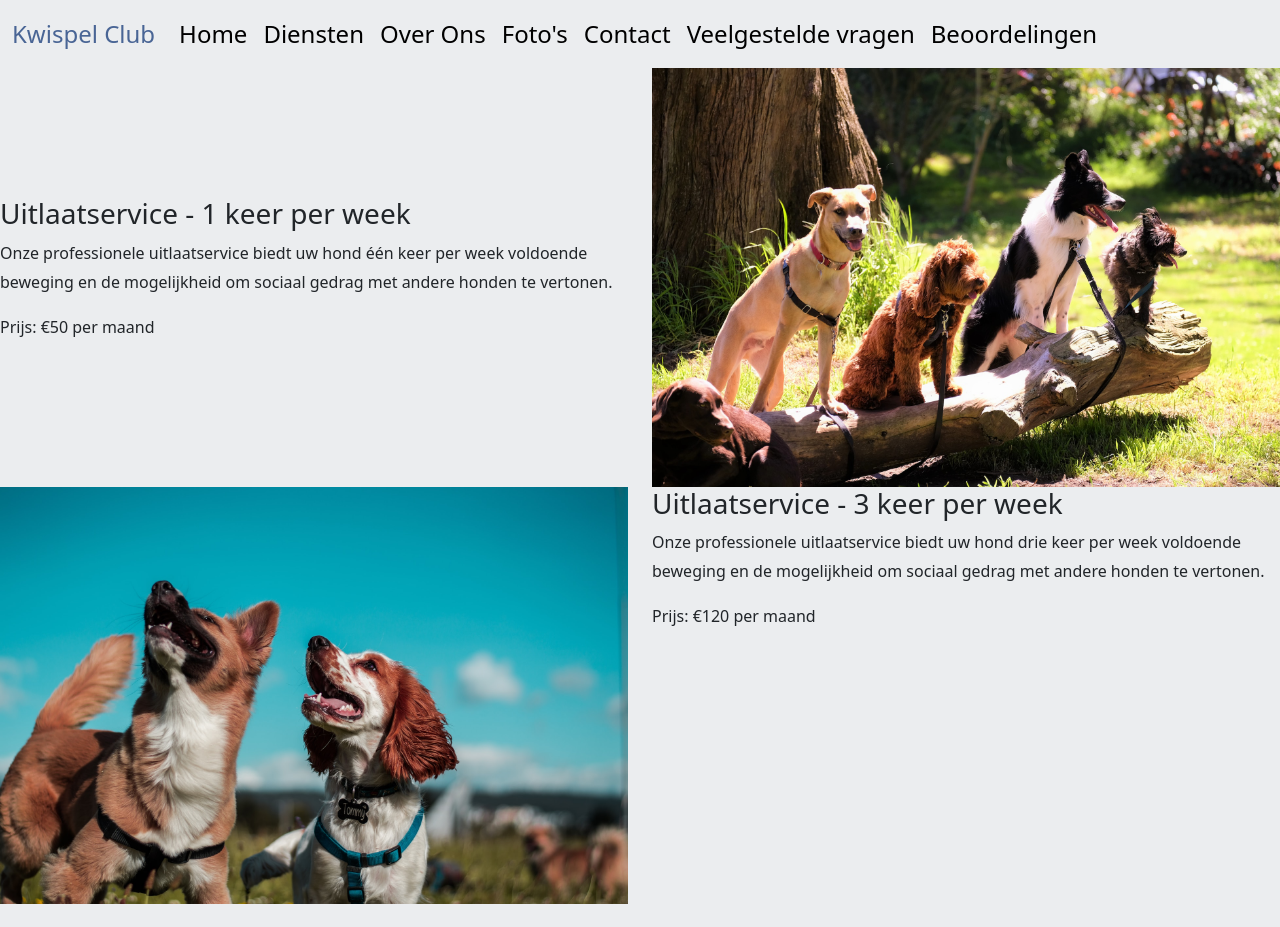
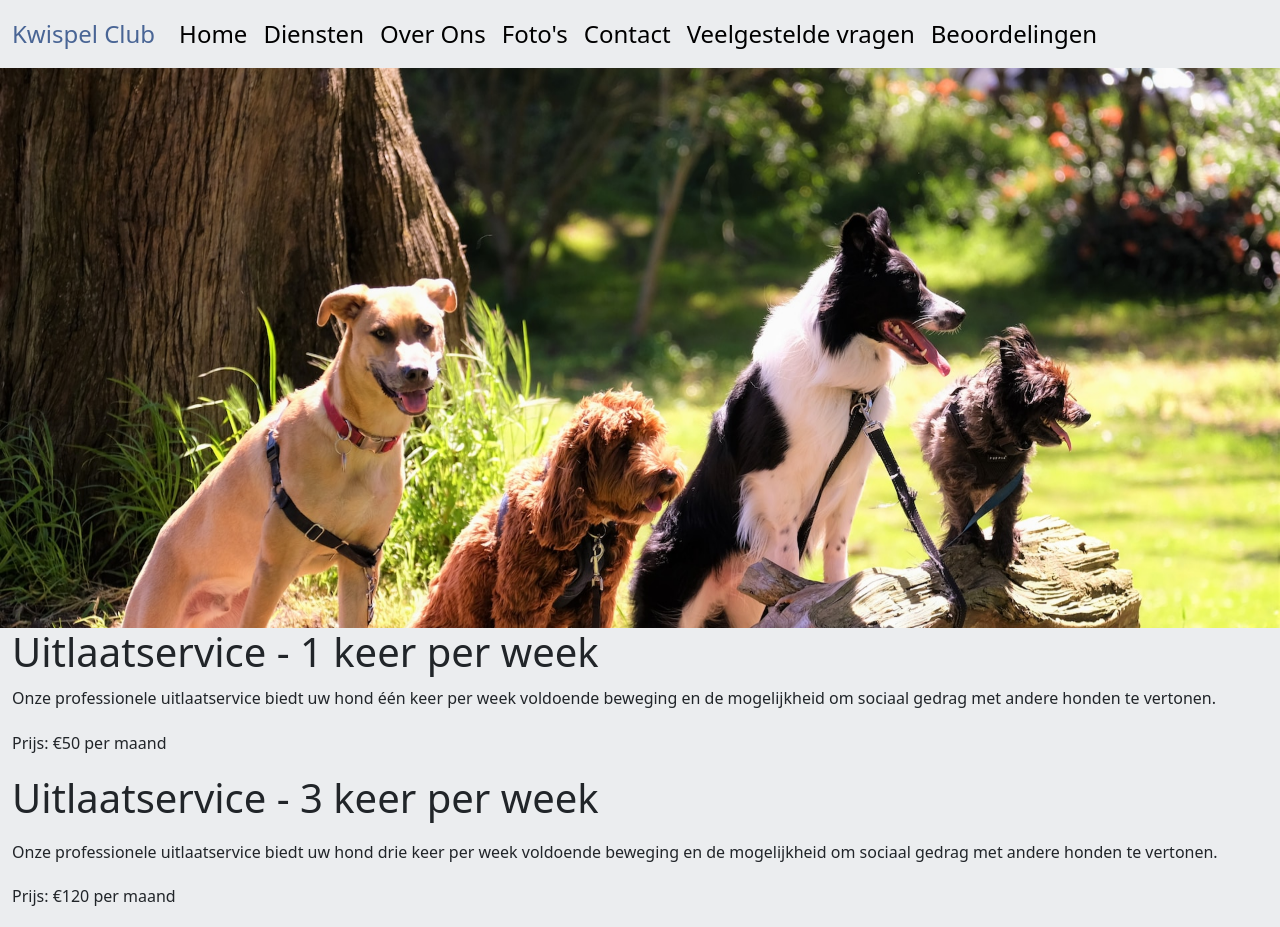
Before and after one commit to MarkDeveloper36/honden-uitlaat-service-Kwispelclub-, a plain HTML site: page pages/diensten.html in a window 1280 px wide. Before the commit the page ends 904 px from the top, so only its background shows below. Drawn offline with nearby package versions, Linux system fonts and the light colour scheme.

Commit message:
add background and scroll effect on 2th page

```diff
--- a/pages/diensten.html
+++ b/pages/diensten.html
@@ -8,7 +8,7 @@
   <link href="./../styles.css" rel="stylesheet">
 <body>
 
-      <nav class="navbar navbar-expand-lg sticky-top">
+  <nav class="navbar navbar-expand-lg sticky-top d-lg-block">
     <div class="container-fluid">
       <a class="navbar-brand" href="#">Kwispel Club</a>
       <button class="navbar-toggler" type="button" data-bs-toggle="collapse" data-bs-target="#navbarSupportedContent" aria-controls="navbarSupportedContent" aria-expanded="false" aria-label="Toggle navigation">
@@ -17,10 +17,10 @@
       <div class="collapse navbar-collapse" id="navbarSupportedContent">
         <ul class="navbar-nav me-auto mb-2 mb-lg-0">
           <li class="nav-item">
-                <a class="nav-link" href="./../index.html">Home</a>
+            <a class="nav-link" href="#">Home</a>
           </li>
           <li class="nav-item">
-                <a class="nav-link" href="#">Diensten</a>
+            <a class="nav-link" href="./pages/diensten.html">Diensten</a>
           </li>
           <li class="nav-item">
             <a class="nav-link" href="#">Over Ons</a>
@@ -43,34 +43,24 @@
   </nav>
 
 
-      <div class="container-fluid px-0">
+  <main class="container-fluid p-0">
+    <img id="background-diensten" class="img-fluid position-fixed" src="./../images/bruce-warrington-WSAOGHKEqFc-unsplash.jpg">
 
-        <div class="row align-items-center">
-          <div class="col-md-6">
-            <h3>Uitlaatservice - 1 keer per week</h3>
+    <div id="emptydiv"></div>
+
+    <div id="maindiensten" class="container-fluid">
+      <h1>Uitlaatservice - 1 keer per week</h1>
       <p>Onze professionele uitlaatservice biedt uw hond één keer per week voldoende beweging en de mogelijkheid om sociaal gedrag met andere honden te vertonen.</p>
       <p>Prijs: €50 per maand</p>
-          </div>
 
-          <div class="col-md-6">
-            <img class="img-fluid" src="./../images/bruce-warrington-WSAOGHKEqFc-unsplash.jpg">
-          </div>
-        </div>
-
-        <div class="row">
-          <div class="col-md-6">
-            <img class="img-fluid" src="./../images/camilo-fierro-z7rcwqCi77s-unsplash.jpg">
-          </div>
-
-          <div class="col-md-6">
-            <h3>Uitlaatservice - 3 keer per week</h3>
+      <h1 class="mb-3">Uitlaatservice - 3 keer per week</h1>
                 <p>Onze professionele uitlaatservice biedt uw hond drie keer per week voldoende beweging en de mogelijkheid om sociaal gedrag met andere honden te vertonen.</p>
                 <p>Prijs: €120 per maand</p>
             </div>
     </div>
 
-      </div>
 
+  </main>
 
 
 
--- a/styles.css
+++ b/styles.css
@@ -24,6 +24,27 @@ p {
     line-height: 1.8;
 }
 
+#background-diensten {
+    z-index: -10;
+    object-fit: cover;
+    object-position: center;
+    height: 100%;
+    width: 100%;
+}
+
+#maindiensten {
+    background-color: #ebedef;
+}
+
+#emptydiv {
+    height: 70vh;
+}
+
+
+
+
+
+
 /*
 
 #496595     donker
```
Also changed, not shown: index.html (+13 -0 lines). Lines whose indentation alone changed are shown as unchanged.
